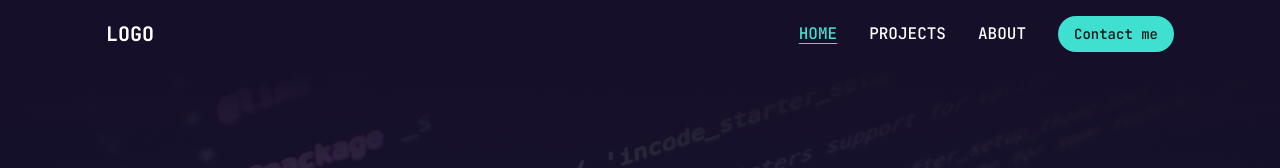
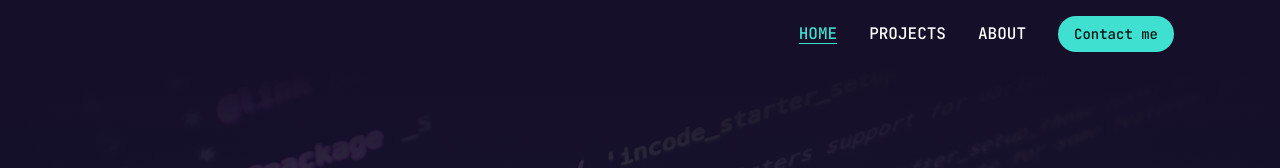
Before and after one commit to filiptunguz/portfolio, a Next.js app: page / in a window 1280 px wide. Shown: the top 168 px of the page. Built offline with nearby package versions, Linux system fonts and the light colour scheme.

Commit message:
comment out logo for now

```diff
--- a/src/components/header.tsx
+++ b/src/components/header.tsx
@@ -3,7 +3,7 @@ import Navigation from '@/components/navigation';
 export default function Header() {
 	return (
 		<header className="flex items-center justify-between p-4 text-white max-w-[1100px] mx-auto">
-			<span className="text-xl font-bold">LOGO</span>
+			<span className="text-xl font-bold">{/*LOGO*/}</span>
 			<Navigation />
 		</header>
 	);
--- a/src/components/navigation.tsx
+++ b/src/components/navigation.tsx
@@ -73,10 +73,10 @@ function SideNavigationContent() {
 
 	return (
 		<>
-			<SheetTitle>Navigation menu</SheetTitle>
-			<div className="py-12">
-				<span className="block text-xl font-bold text-center">LOGO</span>
-			</div>
+			<SheetTitle className="hidden">Navigation menu</SheetTitle>
+			{/*<div className="py-12">*/}
+			{/*	<span className="block text-xl font-bold text-center">LOGO</span>*/}
+			{/*</div>*/}
 			<ul className="flex flex-col gap-4">
 				{navigationItems.map((item: NavigationItem) => (
 					<li key={item.label}>
```
